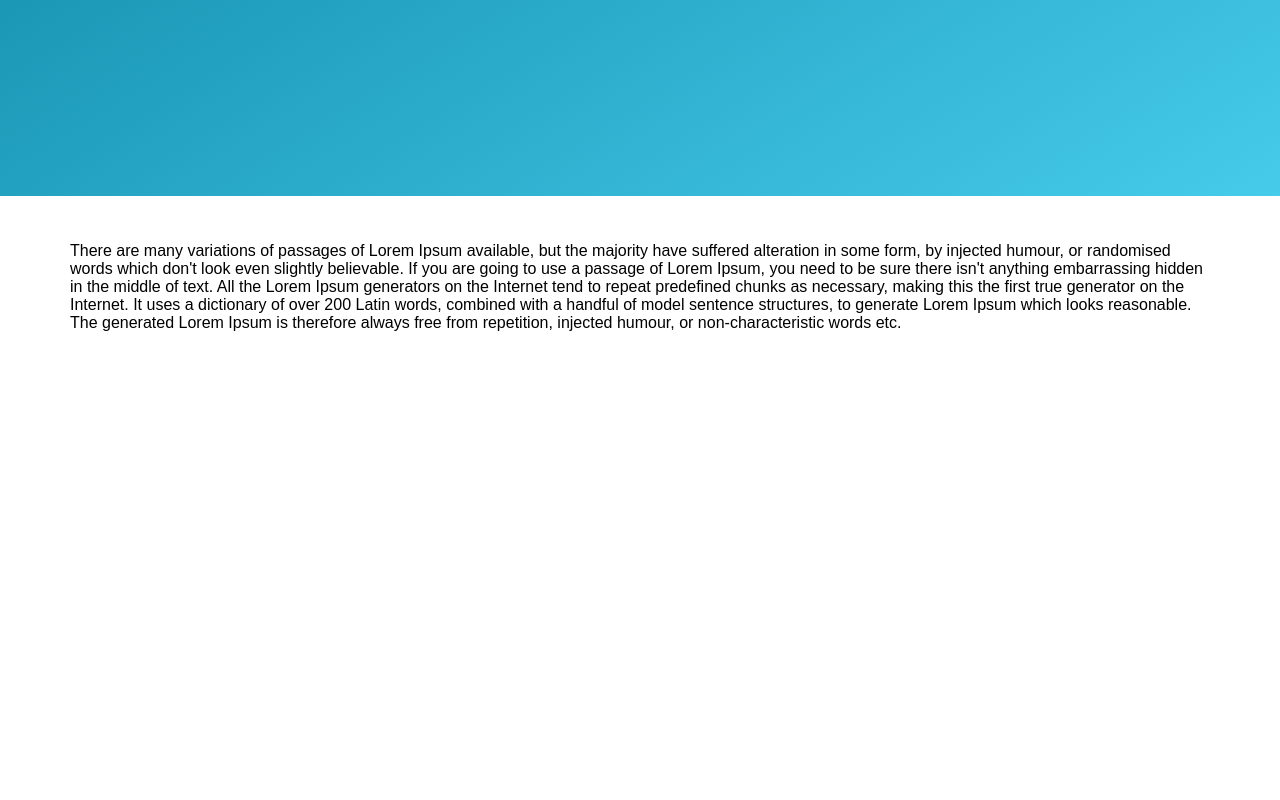
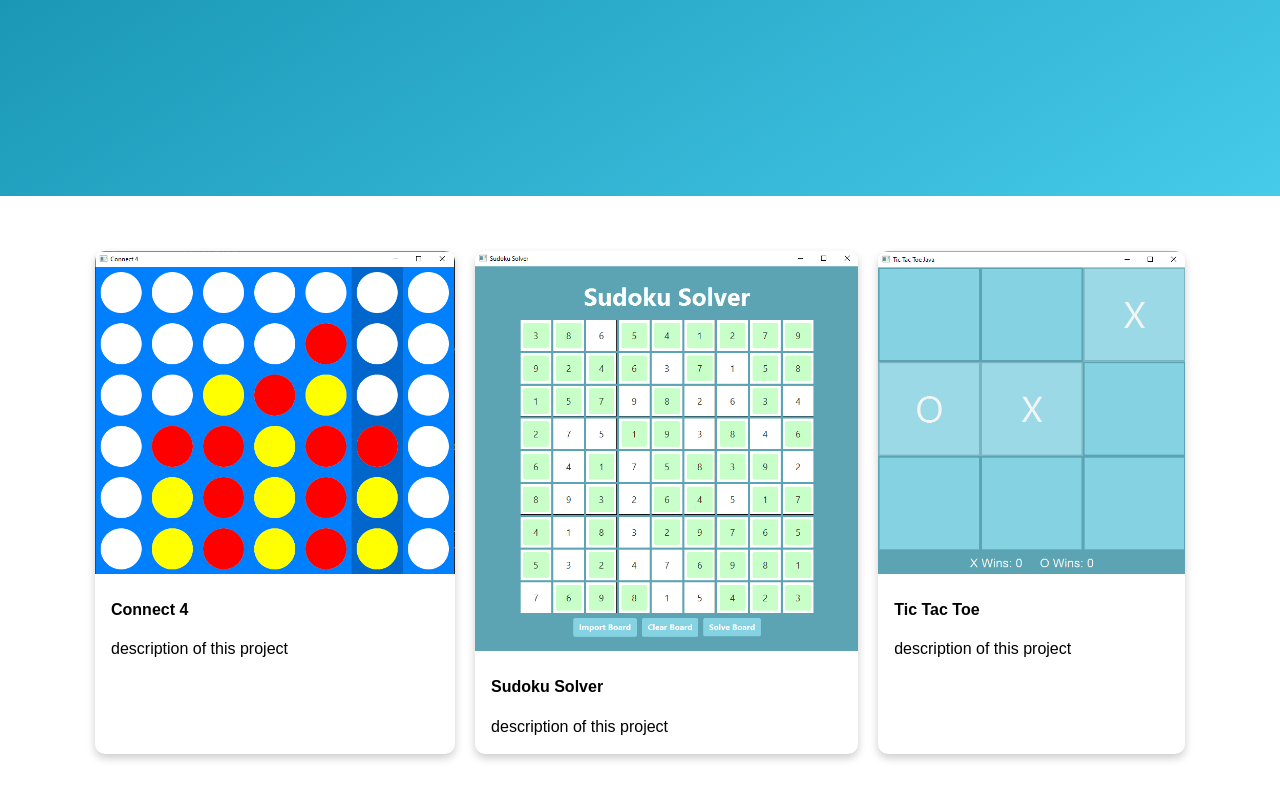
Before and after one commit to MartinCornelius/MartinCornelius.github.io, a plain HTML site: page index.html in a window 1280 px wide. Shown: the part 604-1404 px from the top of the page. Before the commit the page ends 982 px from the top, so only its background shows below. Drawn offline with Linux system fonts and the light colour scheme.

Commit message:
tilføjede projekt eksempler

```diff
--- a/css/main.css
+++ b/css/main.css
@@ -114,6 +114,32 @@ nav {
   color: #fff;
 }
 
+.projects-example {
+  display: flex;
+  padding: 15px;
+}
+
+.projects-preview {
+  cursor: pointer;
+  margin: 10px;
+  box-shadow: 0 4px 8px 0 rgba(0, 0, 0, 0.2);
+  transition: 0.3s;
+  border-radius: 10px;
+}
+
+.projects-preview:hover {
+  box-shadow: 0 8px 16px 0 rgba(0, 0, 0 0.2);
+}
+
+.projects-preview img {
+  border-radius: 10px 10px 0 0;
+  width: 100%;
+}
+
+.project-description {
+  padding: 2px 16px;
+}
+
 @media screen and (min-width: 767px) {
   .navToggle {
     display: none;
--- a/index.html
+++ b/index.html
@@ -46,7 +46,32 @@
   </header>
 
   <main class="container" style="padding: 30px; font-weight: 500;">
-    <p>There are many variations of passages of Lorem Ipsum available, but the majority have suffered alteration in some form, by injected humour, or randomised words which don't look even slightly believable. If you are going to use a passage of Lorem Ipsum, you need to be sure there isn't anything embarrassing hidden in the middle of text. All the Lorem Ipsum generators on the Internet tend to repeat predefined chunks as necessary, making this the first true generator on the Internet. It uses a dictionary of over 200 Latin words, combined with a handful of model sentence structures, to generate Lorem Ipsum which looks reasonable. The generated Lorem Ipsum is therefore always free from repetition, injected humour, or non-characteristic words etc.</p>
+    <div class="projects-example">
+      <!-- project 1 -->
+      <div onclick="location.href='https://github.com/MartinCornelius/Connect4-Java'" class="projects-preview">
+        <img src="images/connect4.png" alt="Connect 4">
+        <div class="project-description">
+          <h4><b>Connect 4</b></h4>
+          <p>description of this project</p>
+        </div>
+      </div>
+      <!-- project 2 -->
+      <div onclick="location.href='https://github.com/MartinCornelius/SudokuSolver'" class="projects-preview">
+        <img src="images/sudoku-solver.png" alt="Sudoku Solver">
+        <div class="project-description">
+          <h4><b>Sudoku Solver</b></h4>
+          <p>description of this project</p>
+        </div>
+      </div>
+      <!-- project 3 -->
+      <div onclick="location.href='https://github.com/MartinCornelius/Tic-Tac-Toe-Java'" class="projects-preview">
+        <img src="images/tic-tac-toe.png" alt="Tic Tac Toe">
+        <div class="project-description">
+          <h4><b>Tic Tac Toe</b></h4>
+          <p>description of this project</p>
+        </div>
+      </div>
+    </div>
   </main>
 </body>
 </html>
```
Also changed, not shown: images/connect4.png (added), images/sudoku-solver.png (added), images/tic-tac-toe.png (added).
